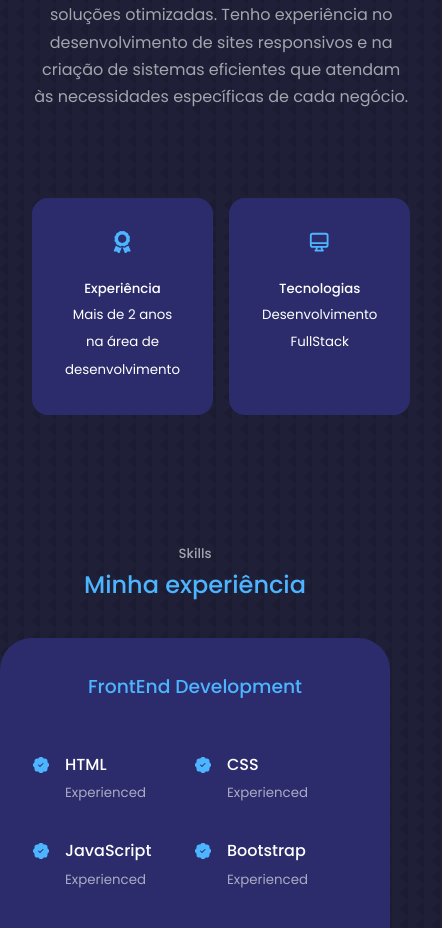
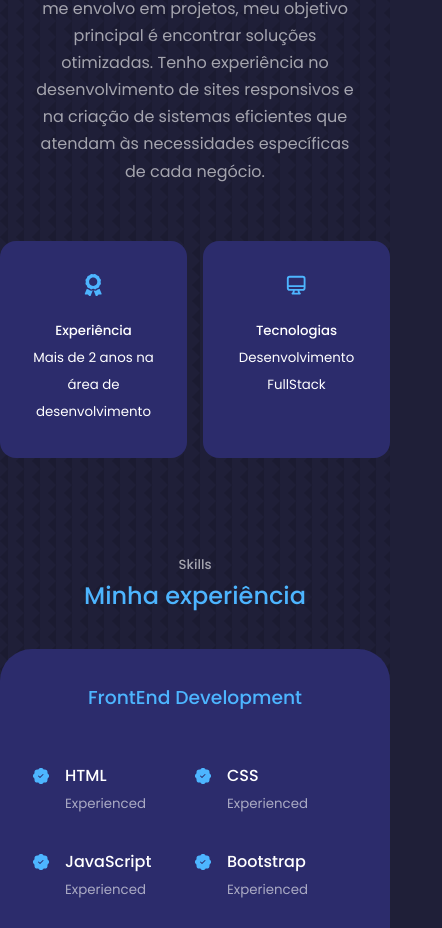
Before and after one commit to VictorSantos-Dev/portfolio-victorsantos, a React (Create React App) app: page / in a window 390 px wide. Shown: the part 1755-2683 px from the top of the page, 442 px wide, since content can reach past the window. Built offline with nearby package versions, Linux system fonts and the light colour scheme.

Commit message:
revert ajuste padding cards about

```diff
--- a/src/components/about/about.css
+++ b/src/components/about/about.css
@@ -100,8 +100,4 @@
     .paragraph{
         padding: 2rem;
     }
-
-    .about__cards{
-        padding: 2rem;
-    }
 }
```
